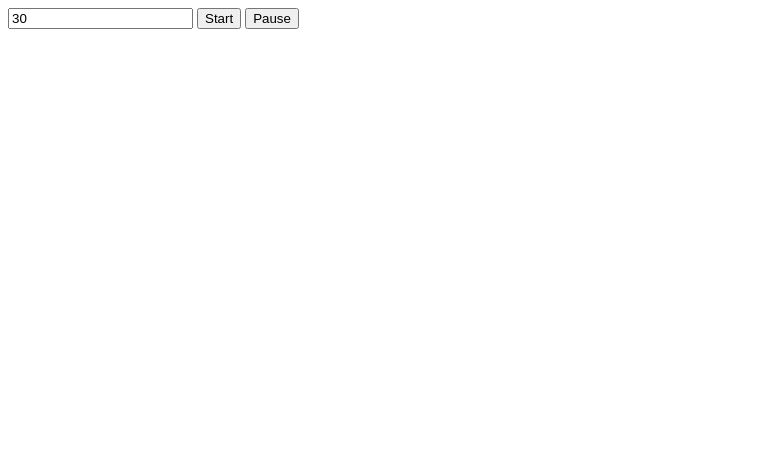
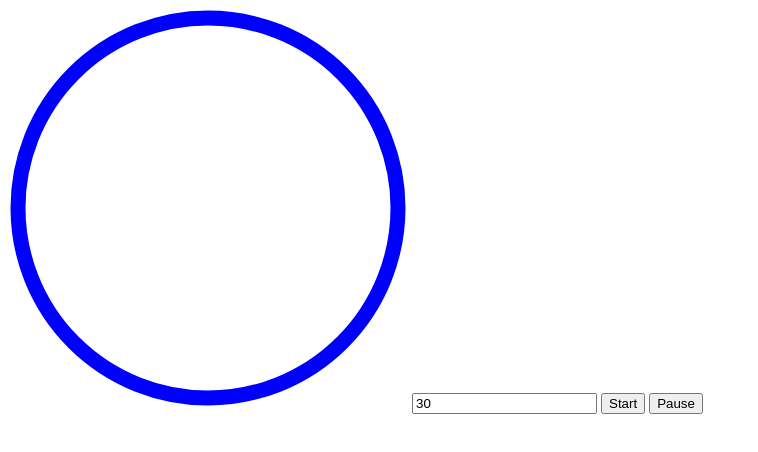
Before and after one commit to I-A11/JS-Timer, a plain HTML site: page index.html in a window 1280 px wide. Shown: the whole page, without its empty margins (0-758 px from the left). Drawn offline with Linux system fonts and the light colour scheme.

Commit message:
Draw a circle using svg element.

```diff
--- a/index.html
+++ b/index.html
@@ -6,6 +6,18 @@
     <title>Timer</title>
   </head>
   <body>
+    <svg height="400" width="400">
+      <circle
+        r="190"
+        cx="200"
+        cy="200"
+        fill="transparent"
+        stroke="blue"
+        stroke-width="15"
+        transform="rotate(-90 200 200)"
+      />
+    </svg>
+
     <input id="duration" value="30" />
     <button id="start">Start</button>
     <button id="pause">Pause</button>
```
